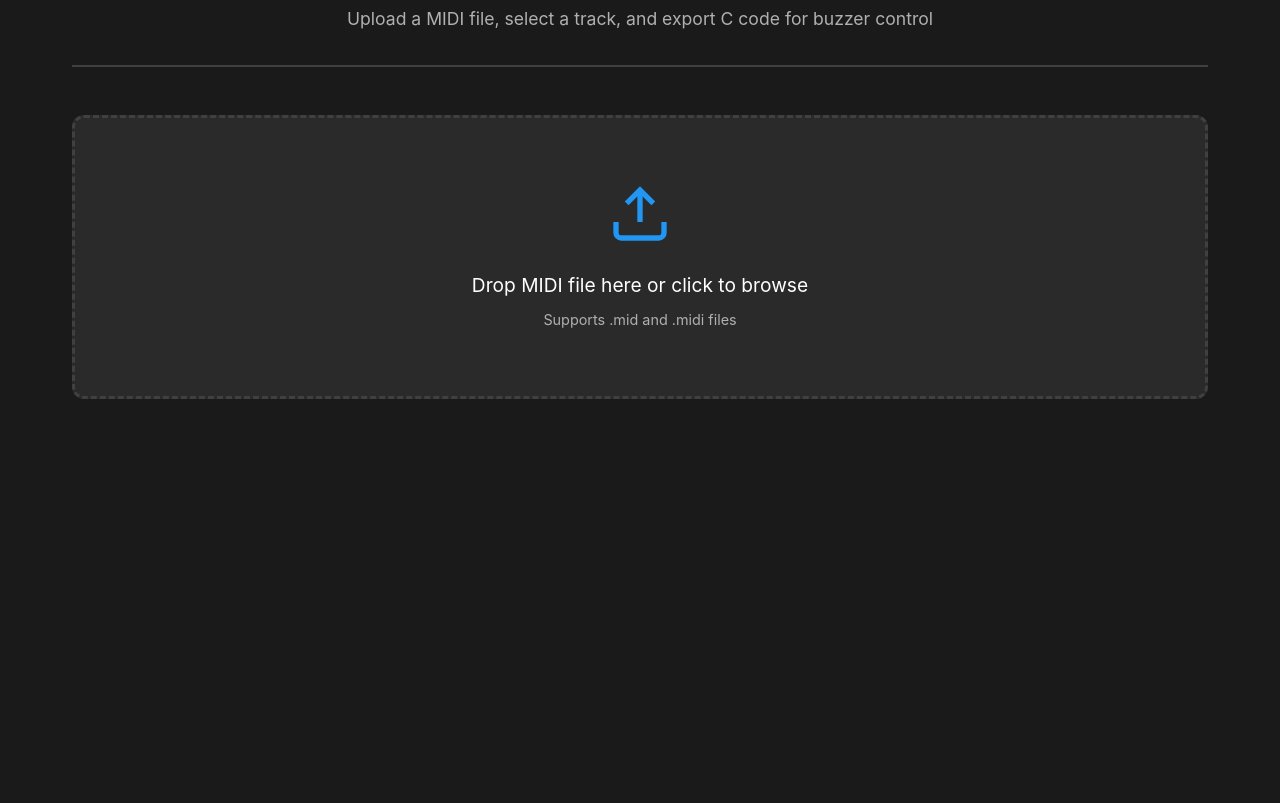
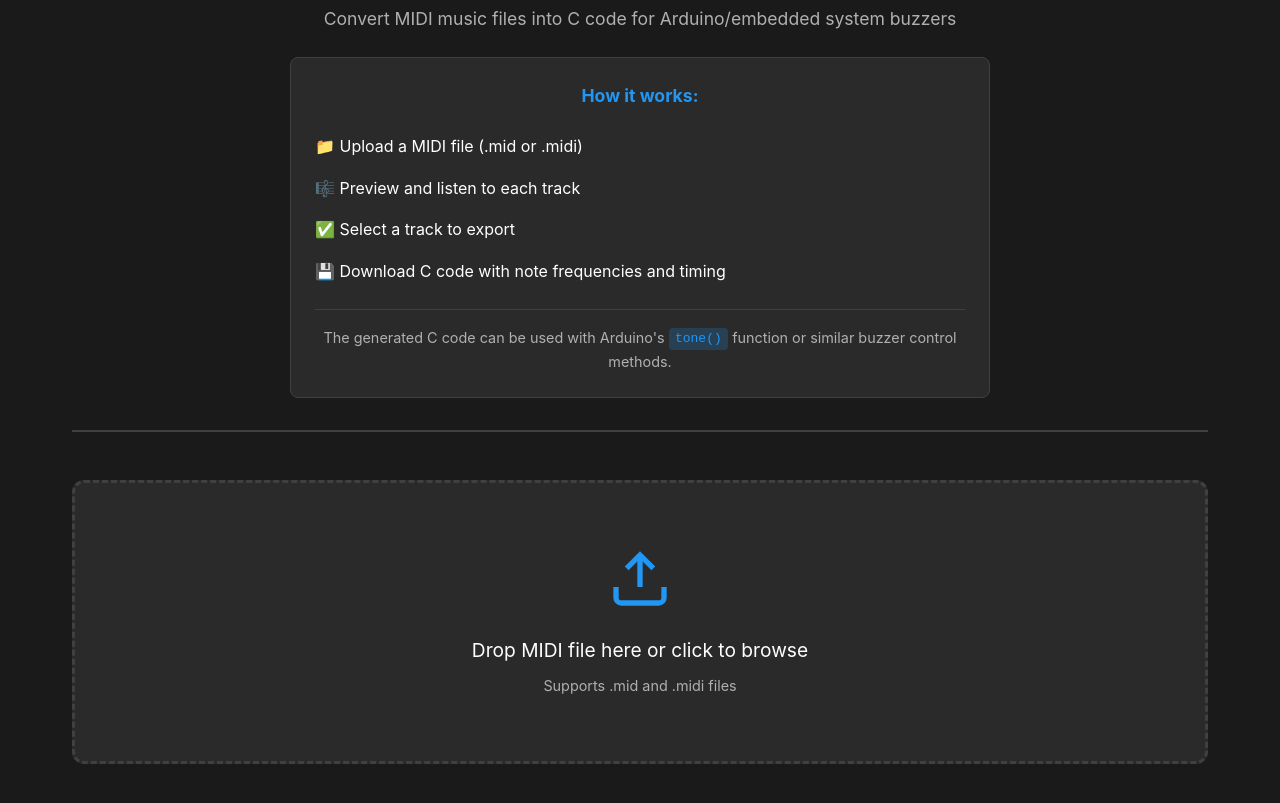
Before and after one commit to atomic14/ch32v003-audio, a website built with Vite: page midi_extractor/index.html in a window 1280 px wide. Shown: the part 99-902 px from the top of the page. Before the commit the page ends 800 px from the top, so only its background shows below. Built offline with nearby package versions, Linux system fonts and the light colour scheme.

Commit message:
Adds instructions

```diff
--- a/midi_extractor/src/main.ts
+++ b/midi_extractor/src/main.ts
@@ -17,7 +17,17 @@ function initializeApp() {
     <div class="container">
       <header>
         <h1>🎵 MIDI to Buzzer C Code</h1>
-        <p class="subtitle">Upload a MIDI file, select a track, and export C code for buzzer control</p>
+        <p class="subtitle">Convert MIDI music files into C code for Arduino/embedded system buzzers</p>
+        <div class="info-box">
+          <h3>How it works:</h3>
+          <ol class="steps-list">
+            <li>📁 Upload a MIDI file (.mid or .midi)</li>
+            <li>🎼 Preview and listen to each track</li>
+            <li>✅ Select a track to export</li>
+            <li>💾 Download C code with note frequencies and timing</li>
+          </ol>
+          <p class="help-text">The generated C code can be used with Arduino's <code>tone()</code> function or similar buzzer control methods.</p>
+        </div>
       </header>
 
       <div class="upload-section" id="upload-section">
--- a/midi_extractor/src/style.css
+++ b/midi_extractor/src/style.css
@@ -51,6 +51,60 @@ h1 {
 .subtitle {
   color: var(--text-secondary);
   font-size: 1.1rem;
+  margin-bottom: 1.5rem;
+}
+
+.info-box {
+  background: var(--bg-card);
+  border-radius: 8px;
+  padding: 1.5rem;
+  margin-top: 1.5rem;
+  text-align: left;
+  max-width: 700px;
+  margin-left: auto;
+  margin-right: auto;
+  border: 1px solid var(--border);
+}
+
+.info-box h3 {
+  color: var(--primary);
+  font-size: 1.1rem;
+  margin-bottom: 1rem;
+  text-align: center;
+}
+
+.steps-list {
+  list-style: none;
+  counter-reset: step-counter;
+  margin: 0 0 1rem 0;
+  padding: 0;
+}
+
+.steps-list li {
+  counter-increment: step-counter;
+  padding: 0.5rem 0;
+  color: var(--text);
+  font-size: 1rem;
+  line-height: 1.6;
+}
+
+.help-text {
+  margin-top: 1rem;
+  padding-top: 1rem;
+  border-top: 1px solid var(--border);
+  color: var(--text-secondary);
+  font-size: 0.9rem;
+  line-height: 1.6;
+  text-align: center;
+}
+
+.help-text code {
+  background: rgba(33, 150, 243, 0.2);
+  padding: 0.2rem 0.4rem;
+  border-radius: 4px;
+  color: var(--primary);
+  font-family: 'Courier New', monospace;
+  font-size: 0.9em;
 }
 
 h2 {
@@ -395,6 +449,14 @@ h2 {
     font-size: 1rem;
   }
 
+  .info-box {
+    padding: 1rem;
+  }
+
+  .steps-list li {
+    font-size: 0.95rem;
+  }
+
   .drop-zone {
     padding: 3rem 1rem;
   }
```
